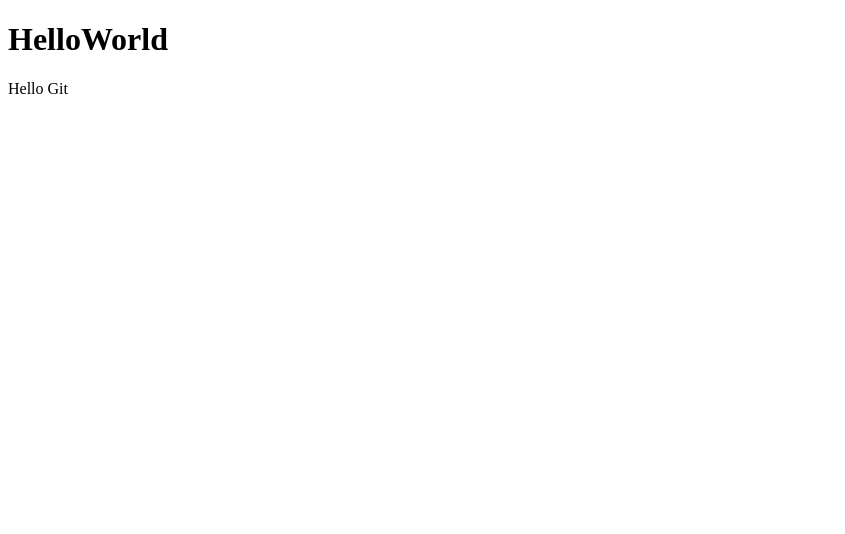
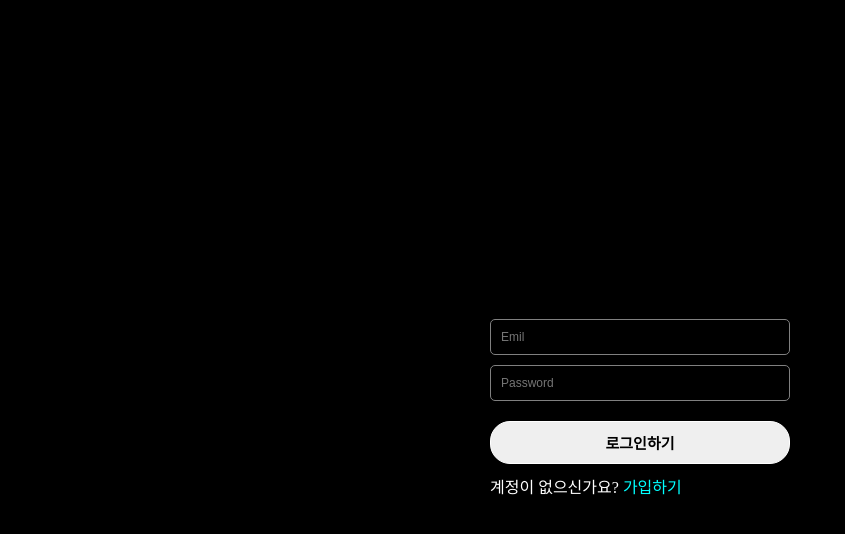
Before and after one commit to omosoi4082/clone-x-frontend, a Vue app: page / in a window 1280 px wide. Shown: the top 534 px of the page, without its empty margins (0-845 px from the left). Built offline with nearby package versions, Linux system fonts and the light colour scheme.

Commit message:
#2 login inputfield

```diff
--- a/src/App.vue
+++ b/src/App.vue
@@ -1,12 +1,27 @@
 <template>
-  <h1>HelloWorld</h1>
-  <div>Hello Git</div>
+  <div class="container">
+    <LoginPage />
+  </div>
 </template>
 
 <script>
+import LoginPage from "./vies/LoginPage.vue";
 export default {
   name: "App",
+  components: { LoginPage },
 };
 </script>
 
-<style></style>
+<style>
+body {
+  background-color: black;
+  color: white;
+}
+.container {
+  height: 100vh;
+  display: flex;
+  flex-direction: column;
+  justify-content: center;
+  align-items: center;
+}
+</style>
--- /dev/null
+++ b/src/components/InputField.vue
@@ -0,0 +1,47 @@
+<template>
+  <div class="container">
+    <input
+      class="input-form"
+      :type="type"
+      :placeholder="placeholder"
+      :value="modelValue"
+      @input="updateValue"
+    />
+  </div>
+</template>
+
+<script>
+export default {
+  name: "InputField",
+  props: {
+    type: String,
+    placeholder: String,
+    modelValue: String,
+  },
+  emits: ["update:modelValue"],
+  methods: {
+    updateValue(event) {
+      const value = event.target.value.trim();
+      this.$emit("update:modelValue", value);
+    },
+  },
+};
+</script>
+
+<style scoped>
+.container {
+  height: fit-content;
+  width: 300px;
+}
+.input-form {
+  box-sizing: border-box;
+  width: 100%;
+  padding: 10px;
+  border-radius: 5px;
+  border: 1px solid gray;
+  background-color: black;
+  margin-bottom: 10px;
+  font-size: 12px;
+  color: gray;
+}
+</style>
--- /dev/null
+++ b/src/vies/LoginPage.vue
@@ -0,0 +1,57 @@
+<template>
+  <div>
+    <InputField
+      :type="'text'"
+      :placeholder="'Emil'"
+      :model-value="email"
+      v-model="email"
+    />
+    <InputField
+      :type="'password'"
+      :placeholder="'Password'"
+      :model-value="password"
+      v-model="password"
+    />
+    <button class="login-button" @click="login">로그인하기</button>
+    <div>
+      계정이 없으신가요?
+      <span class="signup-button">가입하기</span>
+    </div>
+  </div>
+</template>
+
+<script>
+import InputField from "@/components/InputField.vue";
+export default {
+  name: "LoginPage",
+  components: { InputField },
+  data() {
+    return {
+      email: "",
+      password: "",
+    };
+  },
+  methods: {
+    login() {
+      console.log(this.email, this.password);
+    },
+  },
+};
+</script>
+
+<style scoped>
+.login-button {
+  border-radius: 20px;
+  border: 1px solid white;
+  font-size: 15px;
+  font-weight: bold;
+  margin: 10px 0px;
+  padding: 10px;
+  width: 100%;
+  cursor: pointer;
+}
+.signup-button {
+  color: aqua;
+  cursor: pointer;
+}
+</style>
```
Also changed, not shown: clon_x/src/App.vue (deleted, +0 -11 lines), src/components/HelloWorld.vue (deleted, +0 -58 lines), src/test.js (added, +12 -0 lines).
